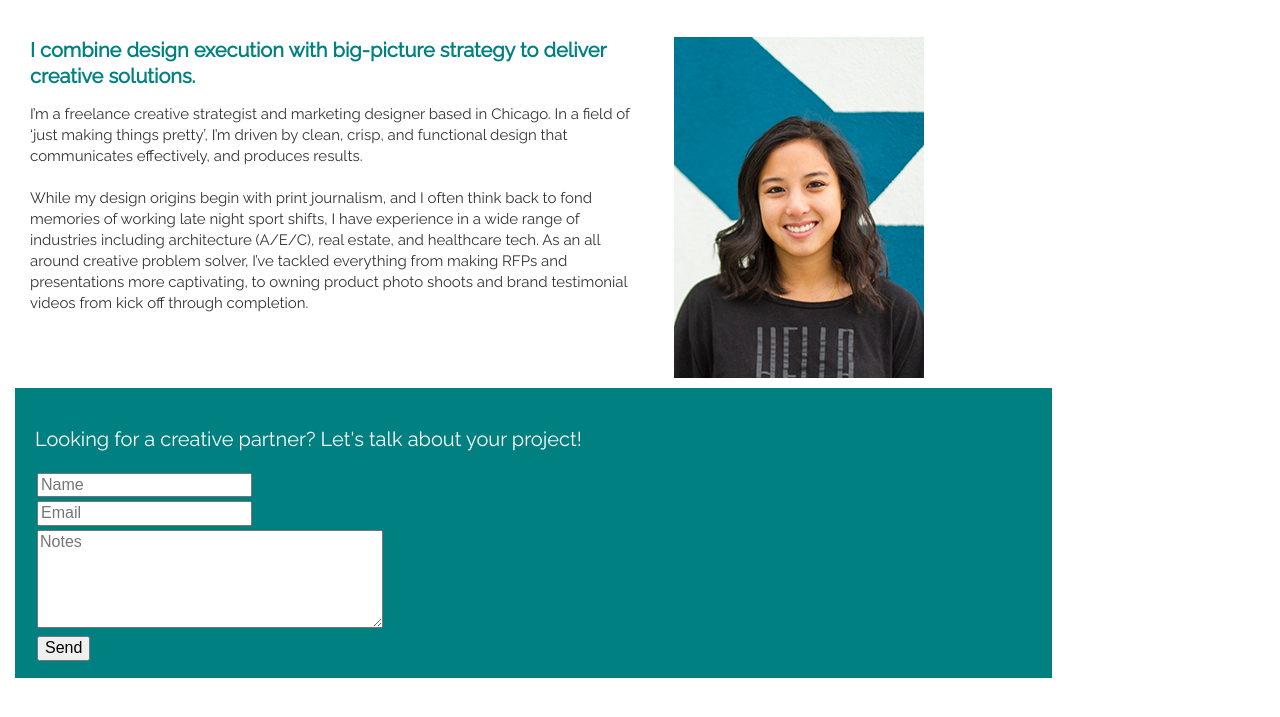
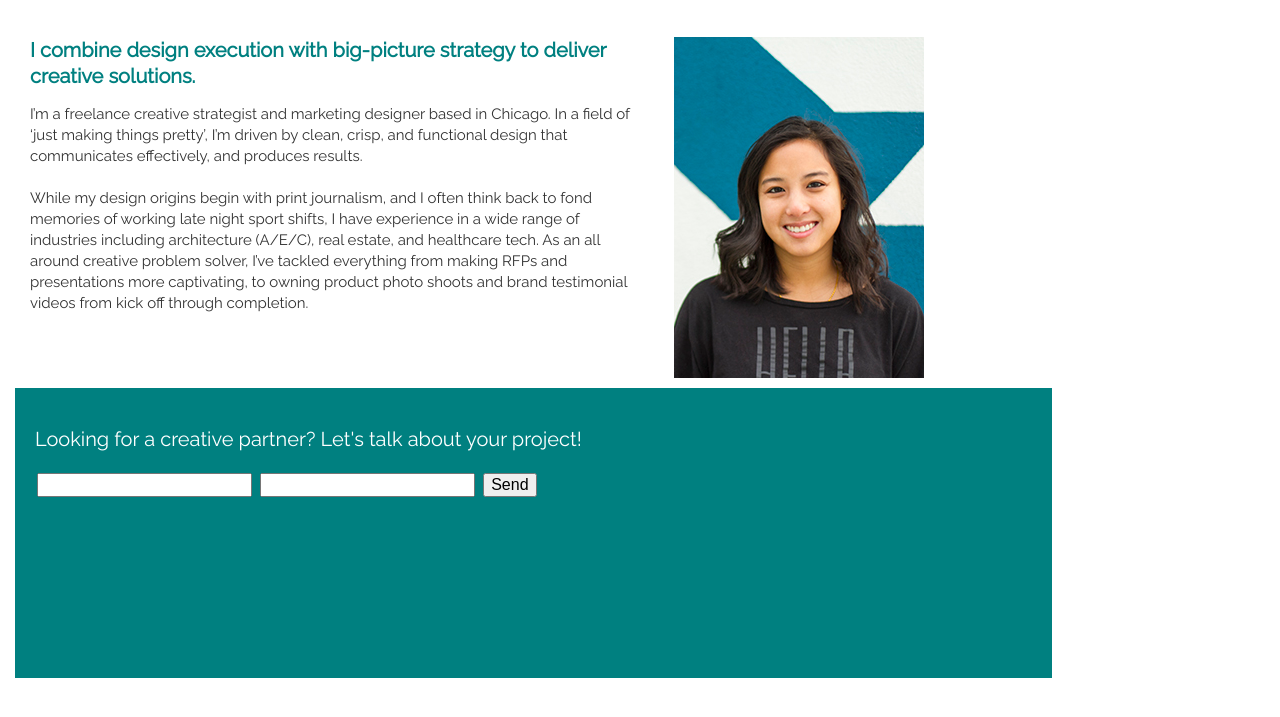
Before and after one commit to conniephu/conniephu.github.io, a plain HTML site: page about.html in a window 1280 px wide. Shown: the part 333-1050 px from the top of the page. Drawn offline with nearby package versions, Linux system fonts and the light colour scheme.

Commit message:
form test

```diff
--- a/about.html
+++ b/about.html
@@ -3,6 +3,8 @@
 <head>
 	<meta charset="utf-8">
 	<title>Connie Phu</title>
+
+	<meta name="referrer" content="origin">
 
 	<link rel="icon"
       type="image/png"
@@ -74,24 +76,13 @@
 		<h3>Looking for a creative partner? Let's talk about your project! </h3>
 
 
-		<form>
-			<form action="https://formspree.io/cphu90@gmail.com" method="POST">
 
-   			<input type="text" name="name" placeholder="Name" required>
-   			<br>
+	<form action="https://formspree.io/cphu90@gmail.com" method="POST">
+	    <input type="text" name="name">
+	    <input type="email" name="_replyto">
+	    <input type="submit" value="Send">
+	</form>
 
-    		<input type="email" name="_replyto" placeholder="Email" required>
-    		<br>
-    		<textarea name="comments" rows=5 cols=35 placeholder="Notes" required></textarea>
-
-    		<input type="hidden" name="_subject" value="CP Design Services" />
-    		<!-- <input type="text" name="_gotcha" style="display:none" /> -->
-
-    		<input type="hidden" name="_next" value="http://www.google.com" />
-
-    		<br>
-   			<input type="submit" value="Send">
-</form>
 
 	</section>
 
```
Also changed, not shown: index.html (+2 -2 lines).
